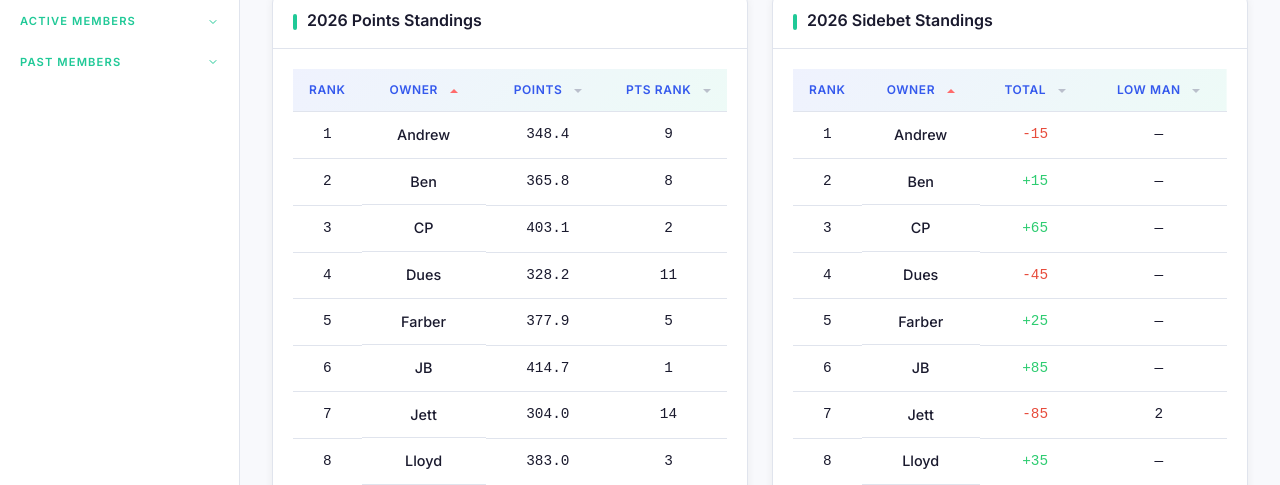
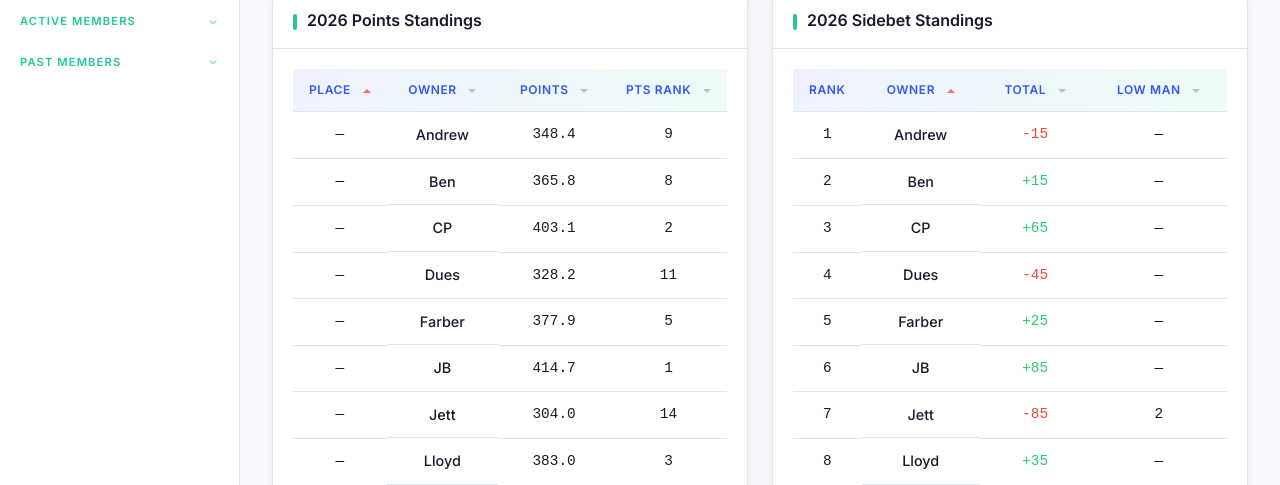
Before and after one commit to adennis4/warrior-poets, a website: page index.html in a window 1280 px wide. Shown: the part 315-800 px from the top of the page. Drawn offline with nearby package versions, Linux system fonts and the light colour scheme.

Commit message:
Rename Points Standings first column to Place and make sortable
Place column will be populated from Yahoo league standings

🤖 Generated with [Claude Code](https://claude.com/claude-code)

Co-Authored-By: Claude Opus 4.5 <noreply@anthropic.com>

```diff
--- a/index.html
+++ b/index.html
@@ -148,16 +148,16 @@
     const pointsSorted = [...standingsData].sort((a, b) => (b.totalPoints || 0) - (a.totalPoints || 0));
     const pointsWithRank = standingsData.map((m, i) => ({
       ...m,
-      displayRank: i + 1,
+      place: hasData ? m.yearEndStanding : i + 1,  // From Yahoo league standings
       pointsRank: hasData ? pointsSorted.findIndex(p => p.name === m.name) + 1 : null
     }));
 
     createTable('pointsStandingsTable', {
       tableId: 'pointsTable',
-      defaultSort: 'name',
+      defaultSort: 'place',
       defaultOrder: 'asc',
       columns: [
-        { key: 'displayRank', label: 'Rank', type: 'rank', sortable: false },
+        { key: 'place', label: 'Place', type: 'rank' },
         { key: 'name', label: 'Owner', type: 'member' },
         { key: 'totalPoints', label: 'Points', type: 'number', decimals: 1 },
         { key: 'pointsRank', label: 'Pts Rank', type: 'rank' }
```
